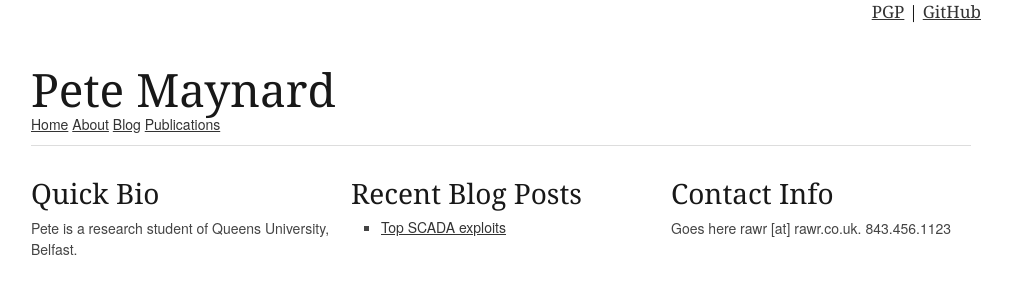
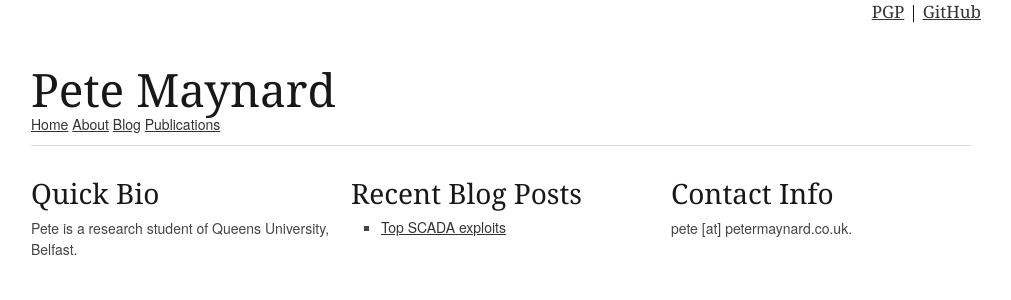
Before and after one commit to PMaynard/petermaynard.co.uk, a Jekyll site: the page built from index.md, in a window 1280 px wide. Shown: the top 300 px of the page, without its empty margins (139-1150 px from the left). Built offline with Jekyll 4.4.1, drawn with Linux system fonts in a browser that asks for light colours; Markdown is read by kramdown in place of the engine named in the settings.

Commit message:
Not much

```diff
--- a/_layouts/home.html
+++ b/_layouts/home.html
@@ -19,5 +19,5 @@ layout: default
 		</div>
 		<div class="one-third column">
 			<h3>Contact Info</h3>
-			Goes here rawr [at] rawr.co.uk. 843.456.1123
+			pete [at] petermaynard.co.uk.
 		</div>
```
Also changed, not shown: index.md (line endings or trailing spaces).
